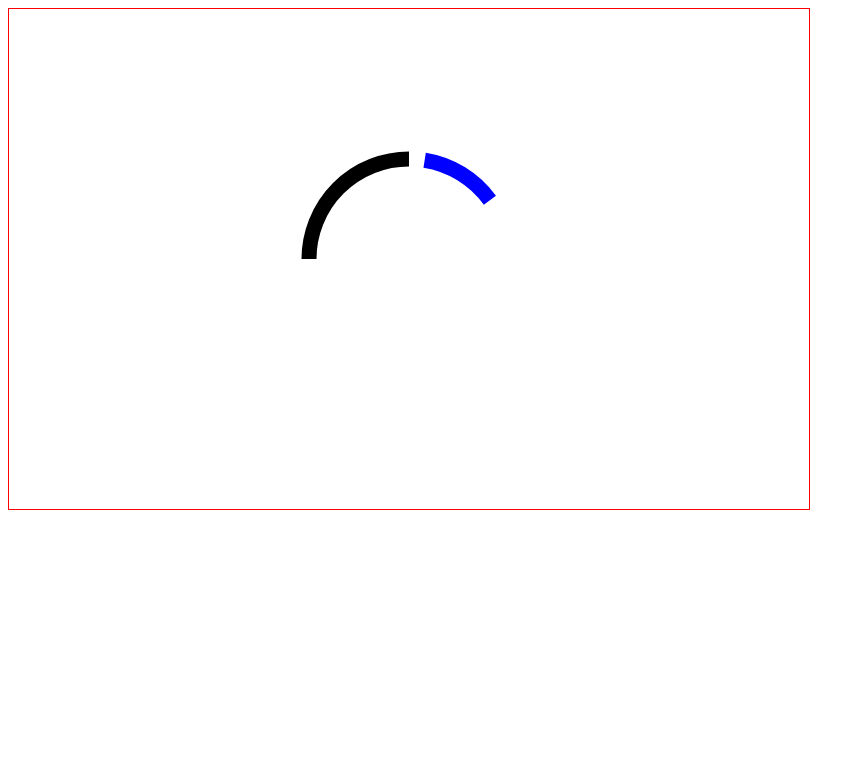
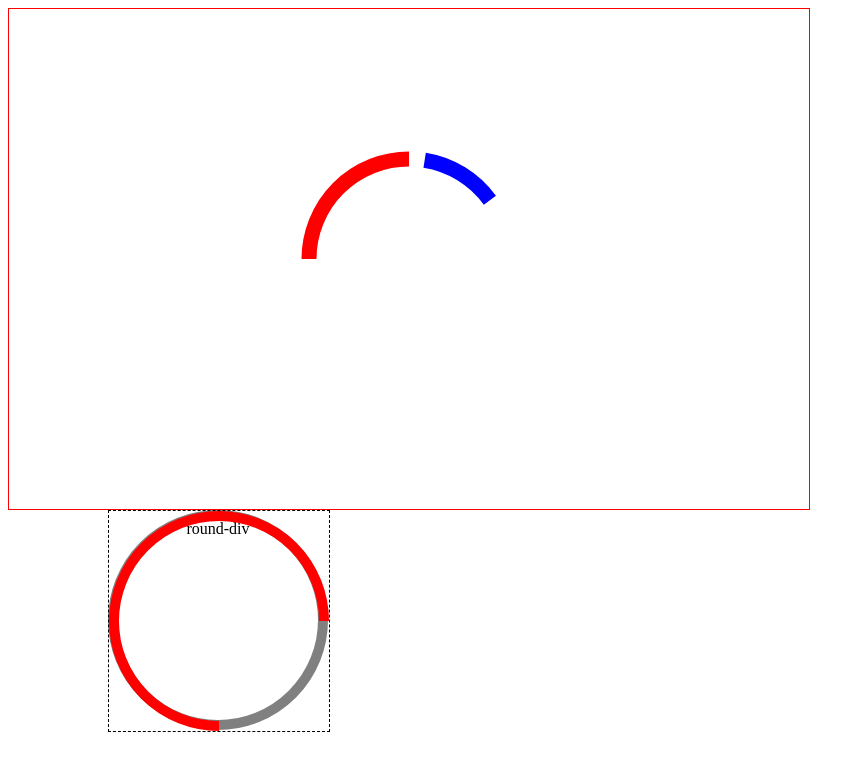
Before and after one commit to boyetp123/testprep, a plain HTML site: page canvas.html in a window 1280 px wide. Shown: the whole page, without its empty margins (0-865 px from the left). Drawn offline with Linux system fonts and the light colour scheme.

Commit message:
more updates

```diff
--- a/canvas.html
+++ b/canvas.html
@@ -14,18 +14,6 @@
         <script>
             function draw() {
                 var canvas = document.getElementById('canvas-1');
-                // var ctx1 = canvas.getContext('2d');
-                // // ctx.beginPath();
-                // ctx1.arc(150,75,50, 0 , Math.PI ,false); // x, y, radius, startAngle, endAngle, true/false (for clockwise and anticlockwise)
-                // // Math.PI gives semi-circle
-                // // Math.PI*2 gives full circle
-                // // Numbers can also be used instead of Math.P eg. 6.28
-                // // try using numbers less than 6.28 to see how you get less of a circle
-                // ctx1.strokeStyle = 'blue';
-                // ctx1.stroke();
-                //try doing semi-circle that is (flipped over) by chaning false to true
-
-    //   var canvas = document.getElementById('myCanvas');
                 var context = canvas.getContext('2d');
                 var x = canvas.width / 2;
                 var y = canvas.height / 2;
@@ -39,7 +27,7 @@
                 context.lineWidth = 15;
 
                 // line color
-                context.strokeStyle = 'black';
+                context.strokeStyle = 'red';
                 context.stroke();
                 // context.endPath();
 
@@ -53,16 +41,58 @@
                 context.strokeStyle = 'blue';
                 context.stroke();
 
-
-
-
-
             }
-            window.onload = draw;
         </script>
 
     </head>
     <body>
         <canvas id="canvas-1" width="800" height="500"></canvas>
+        <style>
+            .round-div{
+                height: 200px;
+                width: 200px;
+                border: 10px gray solid;
+                border-radius: 50%;
+                text-align: center;
+                position: relative;
+                left: 100px;
+                overflow: visible;
+            }
+            #canvas-2 {
+                position: absolute;
+                border: 1px dashed black;
+                left: -10px;
+                top: -10px;
+            }
+        </style>
+        <script>
+
+            window.onload = function() {
+                draw()
+                draw2()
+            }
+
+            function draw2() {
+                var canvas2 = document.getElementById('canvas-2');
+                var x = canvas2.width / 2;
+                var y = canvas2.height / 2;
+                var radius = 105;
+                var counterClockwise = false;
+                var startAngle = .5 * Math.PI;
+                var perc = .75;
+                var endAngle = ( ((2 * perc) + .5) * Math.PI)
+                var context2 = canvas2.getContext('2d');
+                context2.beginPath();
+                context2.arc(x, y, radius, startAngle, endAngle, counterClockwise);
+                context2.lineWidth = 10;
+                context2.strokeStyle = 'red';
+                context2.stroke();
+            }
+        </script>
+
+        <div class="round-div">
+             round-div
+            <canvas id="canvas-2" width="220" height="220"></canvas>
+        </div>
     </body>
 </html>
```
